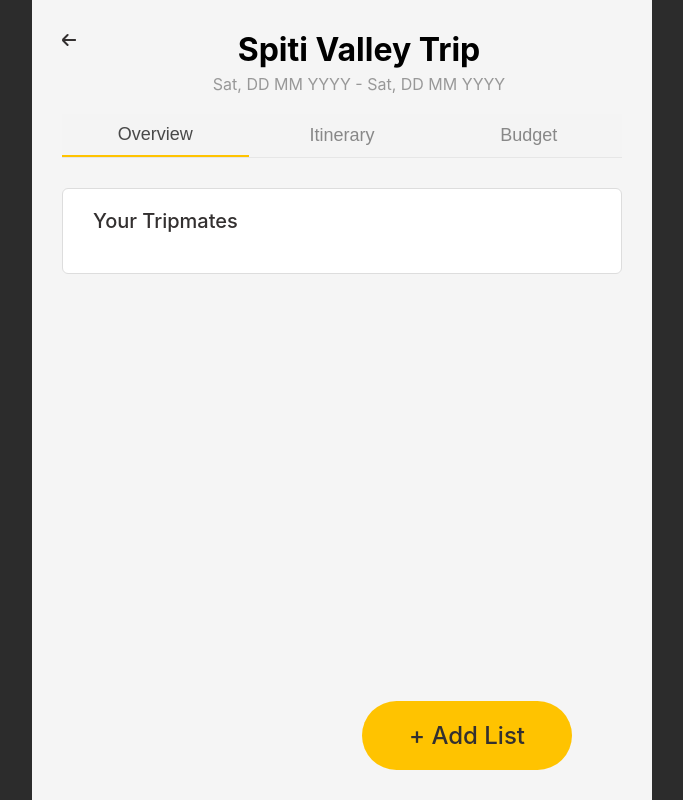
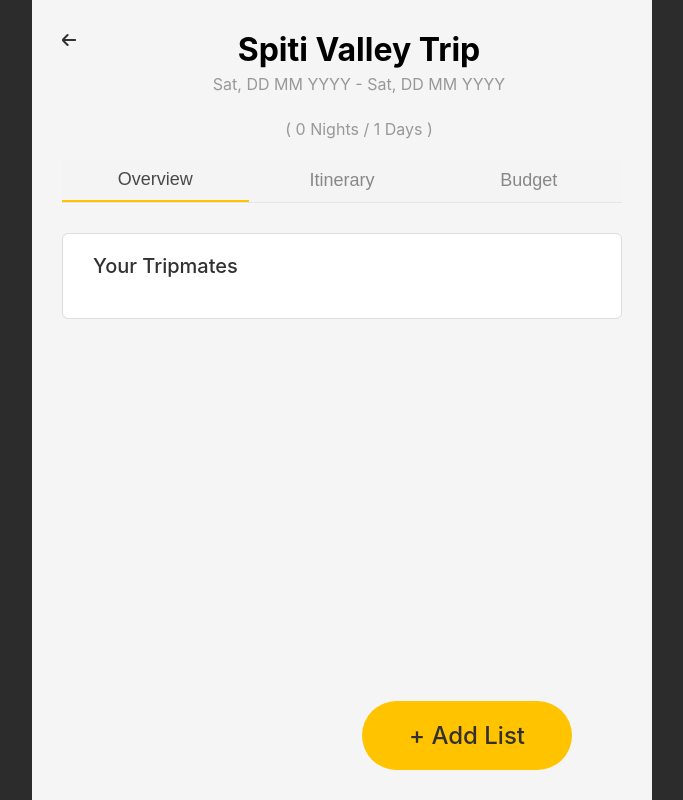
Before and after one commit to strollingidea/tripmatesFE, a React (Create React App) app: page /tripcreated in a window 1280 px wide. Shown: the whole page, without its empty margins (298-981 px from the left). Built offline with nearby package versions, Linux system fonts and the light colour scheme.

Commit message:
day count

```diff
--- a/src/Component/Itinerary.js/Itinerary.js
+++ b/src/Component/Itinerary.js/Itinerary.js
@@ -3,7 +3,7 @@ import './Itinerary.scss';
 import { FontAwesomeIcon } from "@fortawesome/react-fontawesome";
 import { faChevronDown } from "@fortawesome/free-solid-svg-icons";
 
-const Itinerary = () => {
+const Itinerary = ({dayCount}) => {
   const [activeIndex, setActiveIndex] = useState(null);
 
   const toggleDropDown = (index) => {
@@ -12,10 +12,6 @@ const Itinerary = () => {
 
   const days = [
     { day: "Day 1", date: "Mon, 25 Dec 2024", content: ["Visit the Eiffel Tower", "Walk along the Seine River", "Explore the Louvre Museum"] },
-    { day: "Day 2", date: "Tue, 26 Dec 2024", content: ["Visit Notre-Dame Cathedral", "Explore Montmartre", "Enjoy a Seine River cruise"] },
-    { day: "Day 3", date: "Wed, 27 Dec 2024", content: ["Explore Versailles Palace", "Relax in Luxembourg Gardens", "Shop at Champs-Élysées"] },
-    { day: "Day 4", date: "Thu, 28 Dec 2024", content: ["Visit Disneyland Paris", "Explore the Catacombs of Paris", "Watch a cabaret show"] },
-    { day: "Day 5", date: "Fri, 29 Dec 2024", content: ["Visit Sacré-Cœur Basilica", "Enjoy Parisian cafes", "Explore Le Marais district"] },
   ];
 
   return (
@@ -33,9 +29,20 @@ const Itinerary = () => {
             <div className="dropdown-content">
               <p>Here is some additional content for {day.day}:</p>
               <ul>
-                {day.content.map((item, i) => (
+
+
+                {Array.from({ length: dayCount }, (_, index) => (
+                  <li key={index} className="trip-day">
+                    Day {index + 1}
+                  </li>
+                ))}
+
+
+
+                {/* {day.content.map((item, i) => (
                   <li key={i}>{item}</li>
-                ))}
+                ))} */}
+
               </ul>
             </div>
           )}
--- a/src/Pages/TripCreated.js
+++ b/src/Pages/TripCreated.js
@@ -3,11 +3,16 @@ import { Link, useLocation } from 'react-router-dom'
 import './PlanTrip.scss'
 import Backarrow from '../Images/backarrow.png'
 import Tabs from '../Component/Tabs/Tabs'
-import { formatDate } from '../utils/dateUtils'
+import { formatDate, getDayCount } from '../utils/dateUtils'
 
 const TripCreated = () => {
     const location = useLocation();
     const { tripData, tripmates } = location.state || {};
+
+
+    const startDate = tripData?.startDate;
+    const endDate = tripData?.endDate;
+    const dayCount = getDayCount(startDate, endDate);
   return (
     <>
         <div className='container planatrip'>
@@ -18,6 +23,7 @@ const TripCreated = () => {
                 <div className='heading'>
                     <h1>{tripData?.destination || "Spiti Valley Trip"}</h1>
                     <p>{tripData?.startDate ? formatDate(tripData.startDate) : "Sat, DD MM YYYY"} - {tripData?.endDate ? formatDate(tripData.endDate) : "Sat, DD MM YYYY"}</p>
+                    <p>( {dayCount} Nights / {dayCount+1} Days )</p>
                 </div>
             </div>
             <div className=''>
--- a/src/utils/dateUtils.js
+++ b/src/utils/dateUtils.js
@@ -1,3 +1,8 @@
-import { format } from "date-fns";
+import { format, differenceInDays} from "date-fns";
 
 export const formatDate = (date) => format(new Date(date), 'EEE, dd MMM yyyy');
+
+export const getDayCount = (startDate, endDate) => {
+    if (!startDate || !endDate) return 0;
+    return differenceInDays(new Date(endDate), new Date(startDate));
+  };
```
Also changed, not shown: 1 other file (tests, documents, lock files or other folders).
